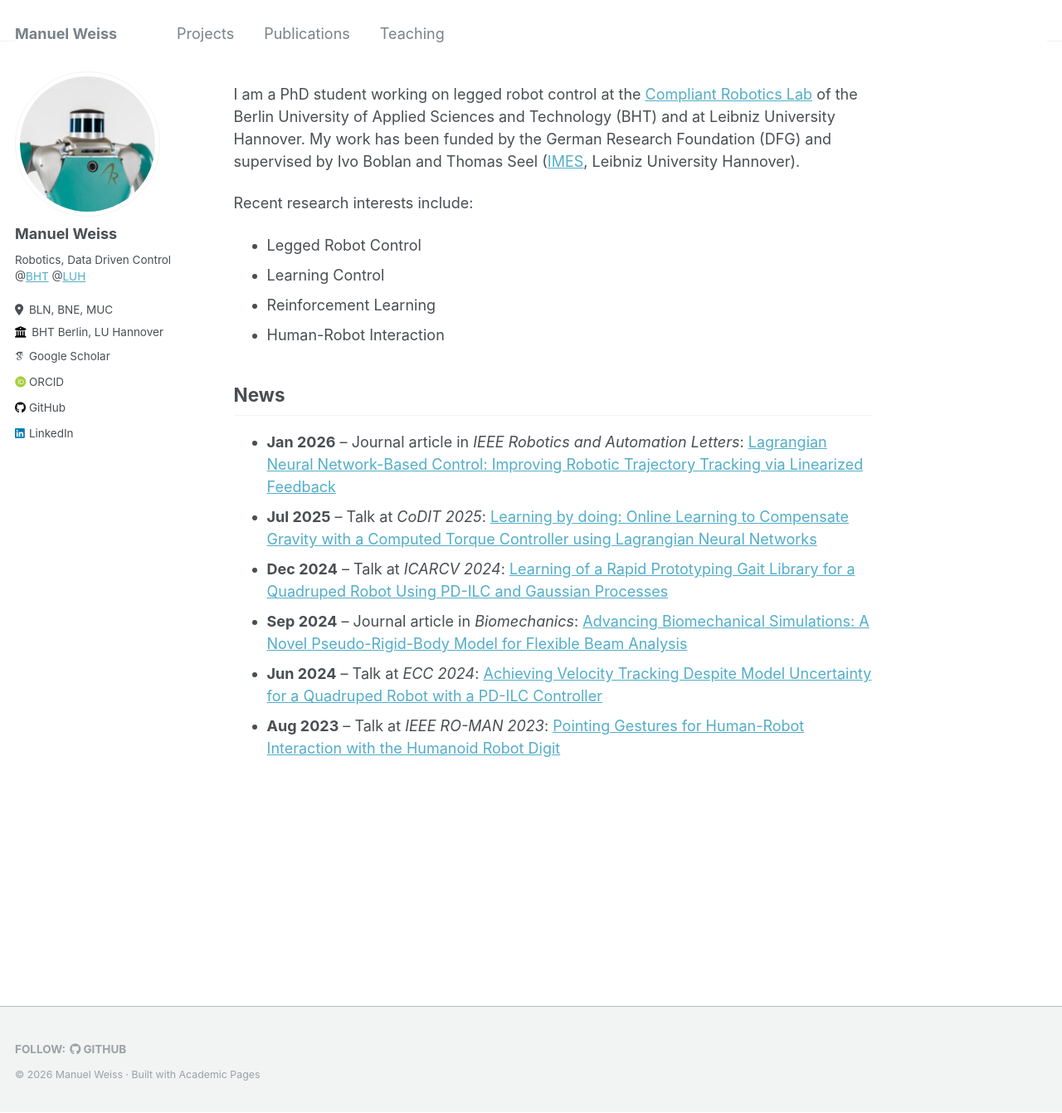
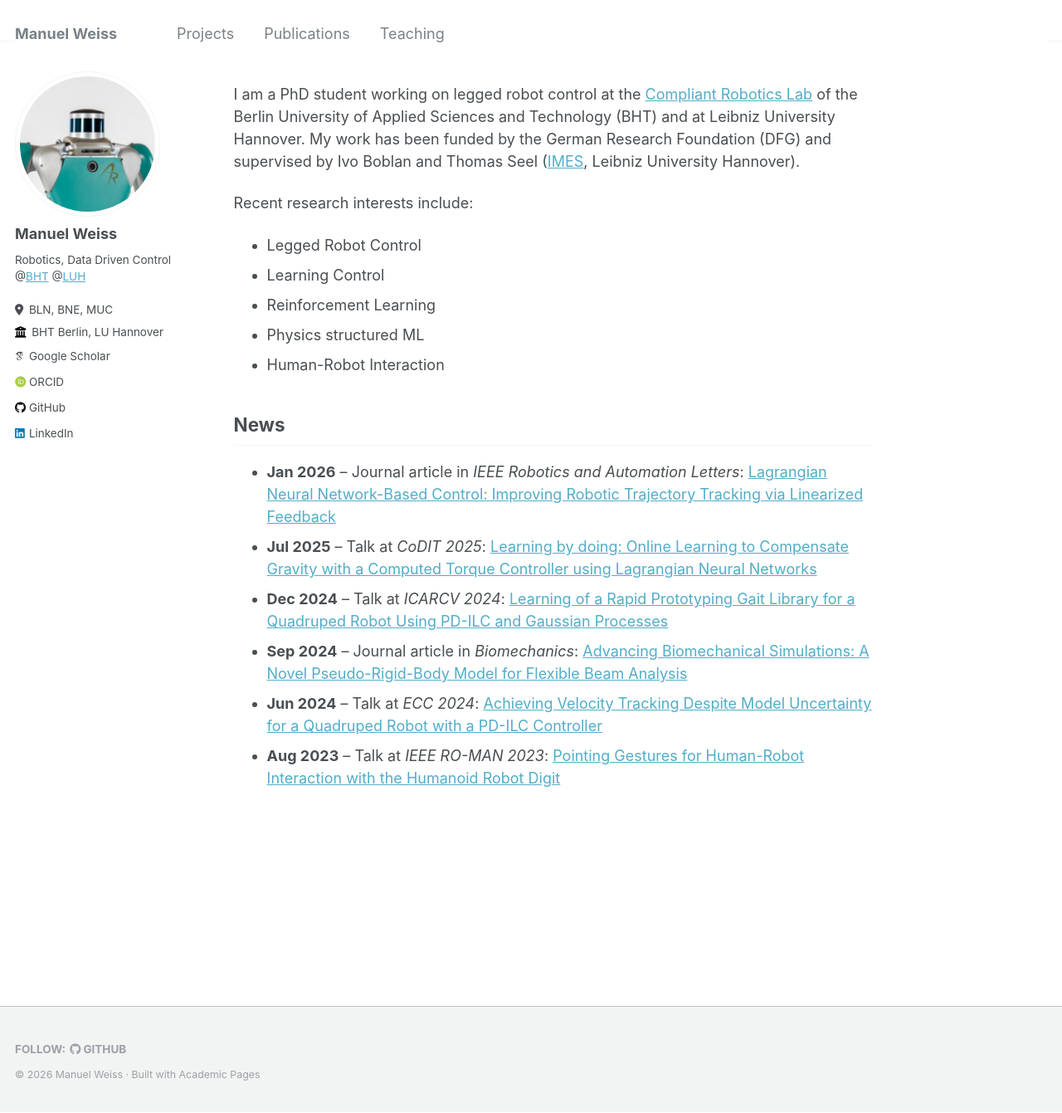
Before and after one commit to ma-weiss/ma-weiss.github.io, a Jekyll site: the page built from _pages/about.md, in a window 1280 px wide and 1341 px high. Shown: the whole window at 83% size. Built offline with Jekyll 4.4.1, drawn with Linux system fonts in a browser that asks for light colours; some web fonts are replaced.

Commit message:
Add "Physics structured ML" to research interests in about page

```diff
--- a/_pages/about.md
+++ b/_pages/about.md
@@ -14,6 +14,7 @@ Recent research interests include:
 - Legged Robot Control
 - Learning Control
 - Reinforcement Learning
+- Physics structured ML
 - Human-Robot Interaction
 
 ## News
```
